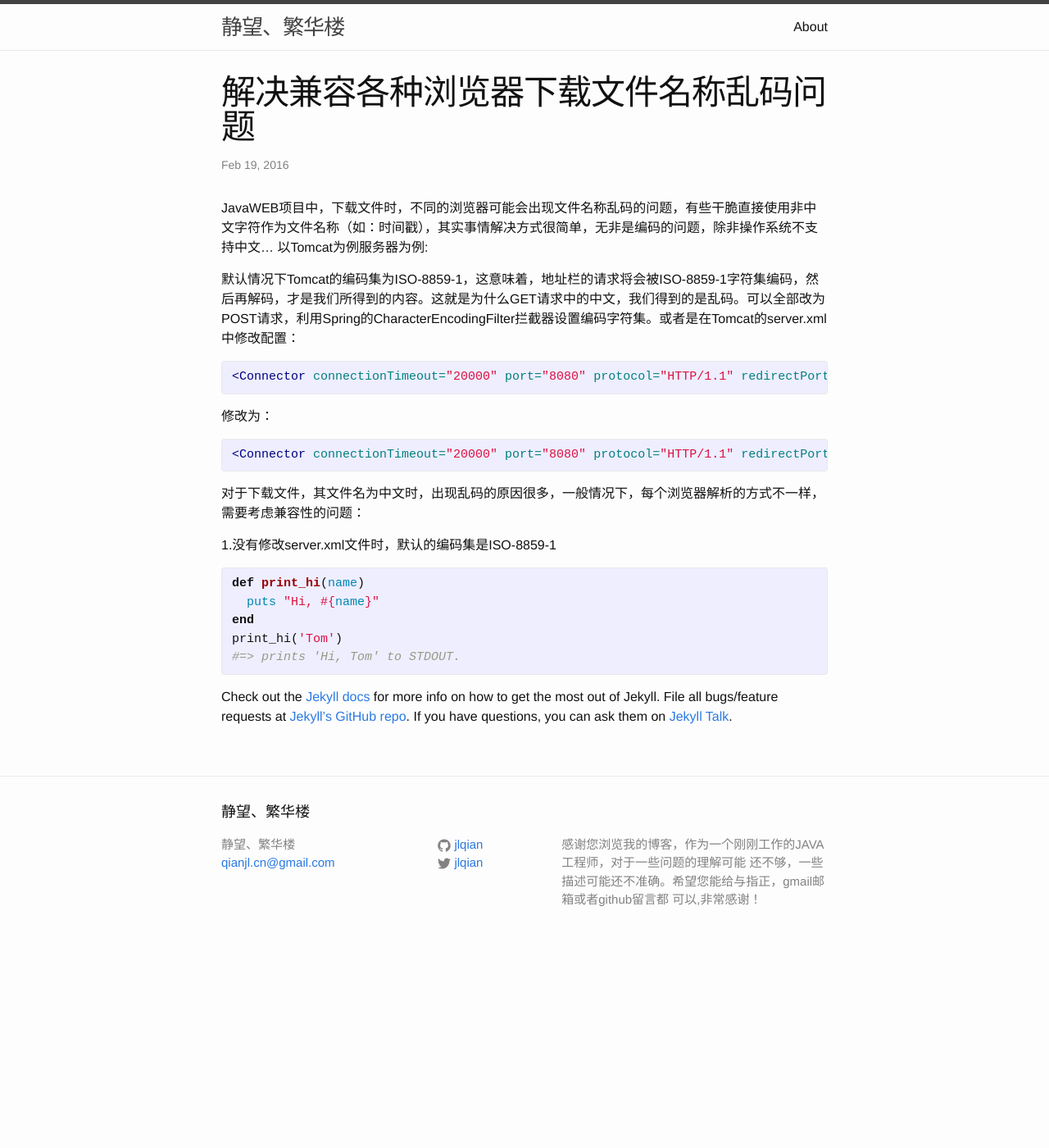
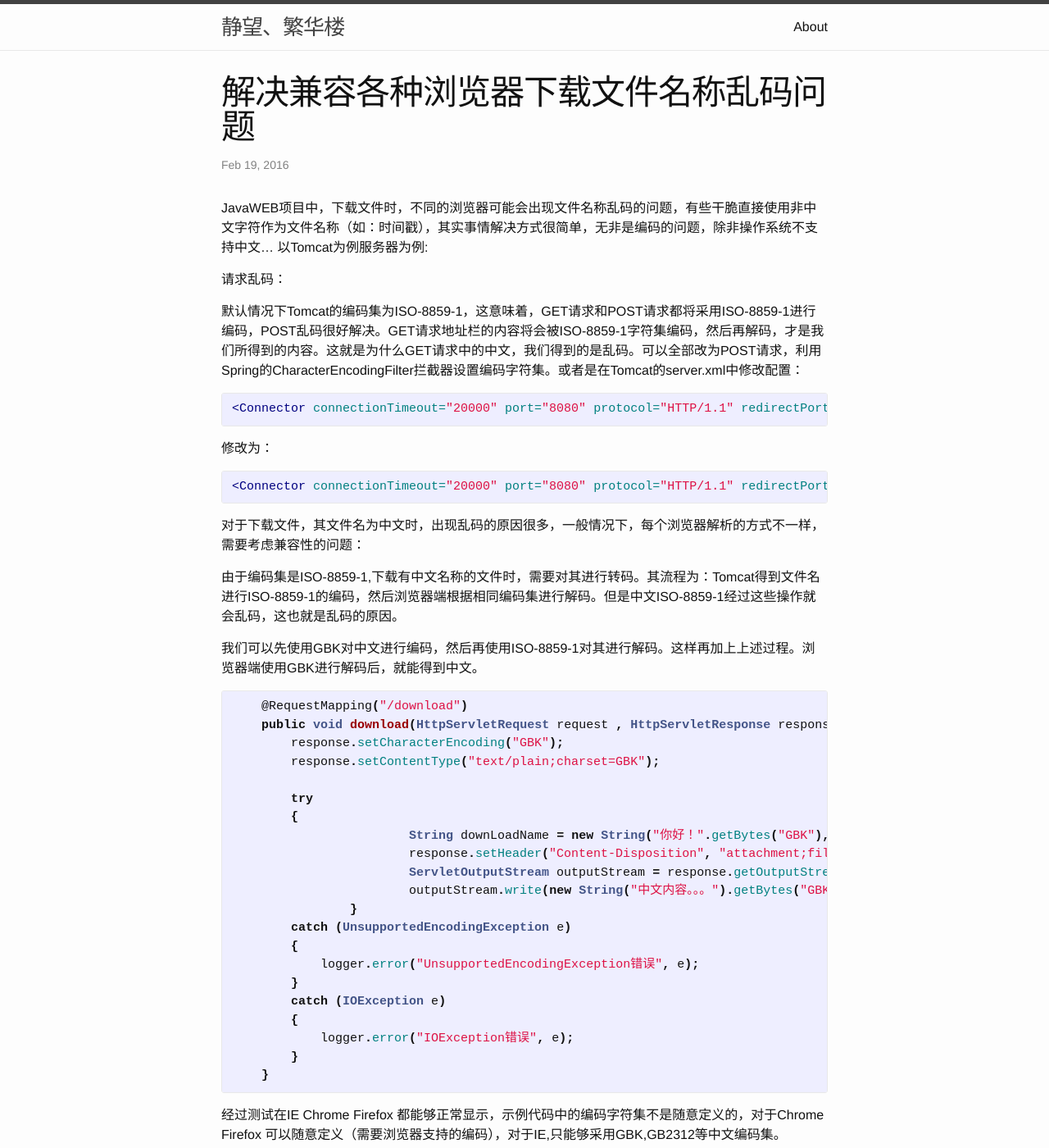
Before and after one commit to jlqian/blog_back, a Jekyll site: the page built from _posts/2016-02-19-messy-code.markdown, in a window 1280 px wide and 1400 px high. Shown: the whole window at 82% size. Built offline with Jekyll 4.4.1, drawn with Linux system fonts in a browser that asks for light colours.

Commit message:
messay code

```diff
--- a/_posts/2016-02-19-messy-code.markdown
+++ b/_posts/2016-02-19-messy-code.markdown
@@ -7,7 +7,9 @@ categories: jekyll update
 JavaWEB项目中，下载文件时，不同的浏览器可能会出现文件名称乱码的问题，有些干脆直接使用非中文字符作为文件名称（如：时间戳），其实事情解决方式很简单，无非是编码的问题，除非操作系统不支持中文...
 以Tomcat为例服务器为例:
 
-默认情况下Tomcat的编码集为ISO-8859-1，这意味着，地址栏的请求将会被ISO-8859-1字符集编码，然后再解码，才是我们所得到的内容。这就是为什么GET请求中的中文，我们得到的是乱码。可以全部改为POST请求，利用Spring的CharacterEncodingFilter拦截器设置编码字符集。或者是在Tomcat的server.xml中修改配置：
+请求乱码：
+
+默认情况下Tomcat的编码集为ISO-8859-1，这意味着，GET请求和POST请求都将采用ISO-8859-1进行编码，POST乱码很好解决。GET请求地址栏的内容将会被ISO-8859-1字符集编码，然后再解码，才是我们所得到的内容。这就是为什么GET请求中的中文，我们得到的是乱码。可以全部改为POST请求，利用Spring的CharacterEncodingFilter拦截器设置编码字符集。或者是在Tomcat的server.xml中修改配置：
 {% highlight mxml %}
 <Connector connectionTimeout="20000" port="8080" protocol="HTTP/1.1" redirectPort="8443"/>
 {% endhighlight %}
@@ -15,20 +17,39 @@ JavaWEB项目中，下载文件时，不同的浏览器可能会出现文件名
 {% highlight mxml %}
 <Connector connectionTimeout="20000" port="8080" protocol="HTTP/1.1" redirectPort="8443" URIEncoding="UTF-8" />
 {% endhighlight %}
+
 对于下载文件，其文件名为中文时，出现乱码的原因很多，一般情况下，每个浏览器解析的方式不一样，需要考虑兼容性的问题：
 
-1.没有修改server.xml文件时，默认的编码集是ISO-8859-1
+由于编码集是ISO-8859-1,下载有中文名称的文件时，需要对其进行转码。其流程为：Tomcat得到文件名进行ISO-8859-1的编码，然后浏览器端根据相同编码集进行解码。但是中文ISO-8859-1经过这些操作就会乱码，这也就是乱码的原因。
 
-{% highlight ruby %}
-def print_hi(name)
-  puts "Hi, #{name}"
-end
-print_hi('Tom')
-#=> prints 'Hi, Tom' to STDOUT.
+我们可以先使用GBK对中文进行编码，然后再使用ISO-8859-1对其进行解码。这样再加上上述过程。浏览器端使用GBK进行解码后，就能得到中文。
+
+{% highlight java %}
+    @RequestMapping("/download")
+    public void download(HttpServletRequest request , HttpServletResponse response){
+    	response.setCharacterEncoding("GBK");
+        response.setContentType("text/plain;charset=GBK");
+
+    	try
+    	{
+			String downLoadName = new String("你好！".getBytes("GBK"),"ISO-8859-1");
+			response.setHeader("Content-Disposition", "attachment;fileName="+downLoadName);
+			ServletOutputStream outputStream = response.getOutputStream();
+			outputStream.write(new String("中文内容。。。").getBytes("GBK"));
+		}
+    	catch (UnsupportedEncodingException e)
+        {
+            logger.error("UnsupportedEncodingException错误", e);
+        }
+        catch (IOException e)
+        {
+            logger.error("IOException错误", e);
+        }
+    }
 {% endhighlight %}
 
-Check out the [Jekyll docs][jekyll-docs] for more info on how to get the most out of Jekyll. File all bugs/feature requests at [Jekyll’s GitHub repo][jekyll-gh]. If you have questions, you can ask them on [Jekyll Talk][jekyll-talk].
+经过测试在IE Chrome Firefox 都能够正常显示，示例代码中的编码字符集不是随意定义的，对于Chrome Firefox 可以随意定义（需要浏览器支持的编码），对于IE,只能够采用GBK,GB2312等中文编码集。
 
-[jekyll-docs]: http://jekyllrb.com/docs/home
-[jekyll-gh]:   https://github.com/jekyll/jekyll
-[jekyll-talk]: https://talk.jekyllrb.com/
+[github][git_hub]
+
+[github]: https://github.com/jlqian
```
